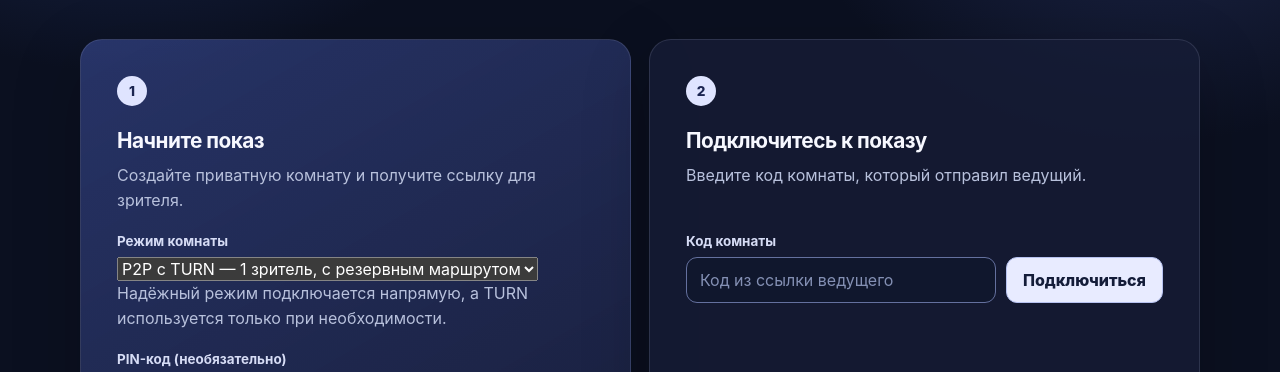
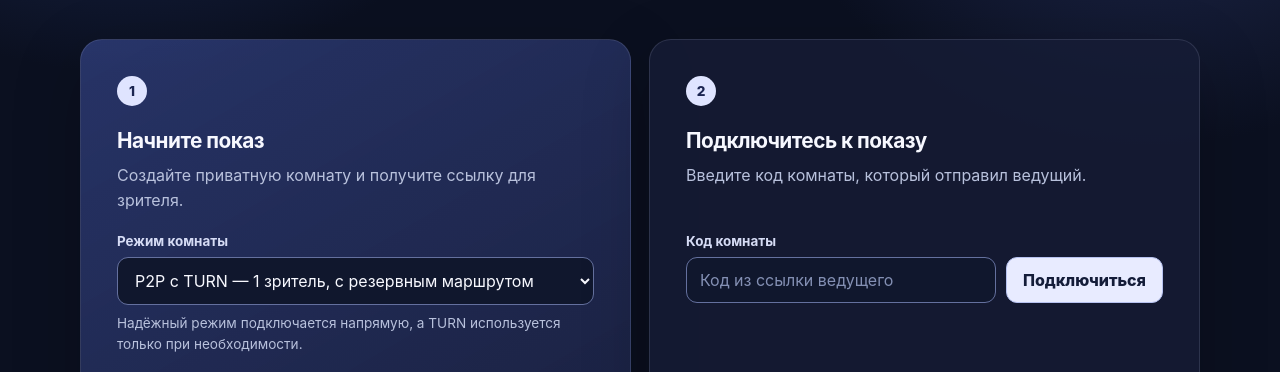
Before and after one commit to FArseniy/Mirrised, a website: page public/index.html in a window 1280 px wide. Shown: the part 407-779 px from the top of the page. Drawn offline with nearby package versions, Linux system fonts and the light colour scheme.

Commit message:
style: present room mode selection

```diff
--- a/public/style.css
+++ b/public/style.css
@@ -37,6 +37,8 @@ label, .detail-label { display: block; margin-bottom: 8px; color: #d6dcf5; font-
 input { min-width: 0; width: 100%; border: 1px solid #64709e; border-radius: 11px; padding: 12px 13px; background: #10172d; color: #f8f9ff; }
 input::placeholder { color: #8490b4; }
 input:focus { border-color: #b0bdff; box-shadow: 0 0 0 3px rgba(176, 189, 255, .18); }
+#room-mode-create { width: 100%; margin-bottom: 8px; border: 1px solid #64709e; border-radius: 11px; padding: 12px 13px; background: #10172d; color: #f8f9ff; }
+.form-hint { margin: 0 0 16px; color: #98a4c5; font-size: .85rem; line-height: 1.45; }
 
 .button { display: inline-flex; align-items: center; justify-content: center; min-height: 46px; border: 1px solid transparent; border-radius: 11px; padding: 11px 16px; cursor: pointer; font-weight: 800; transition: transform .15s ease, filter .15s ease, background .15s ease; }
 .button:hover:not(:disabled) { transform: translateY(-1px); filter: brightness(1.08); }
```
